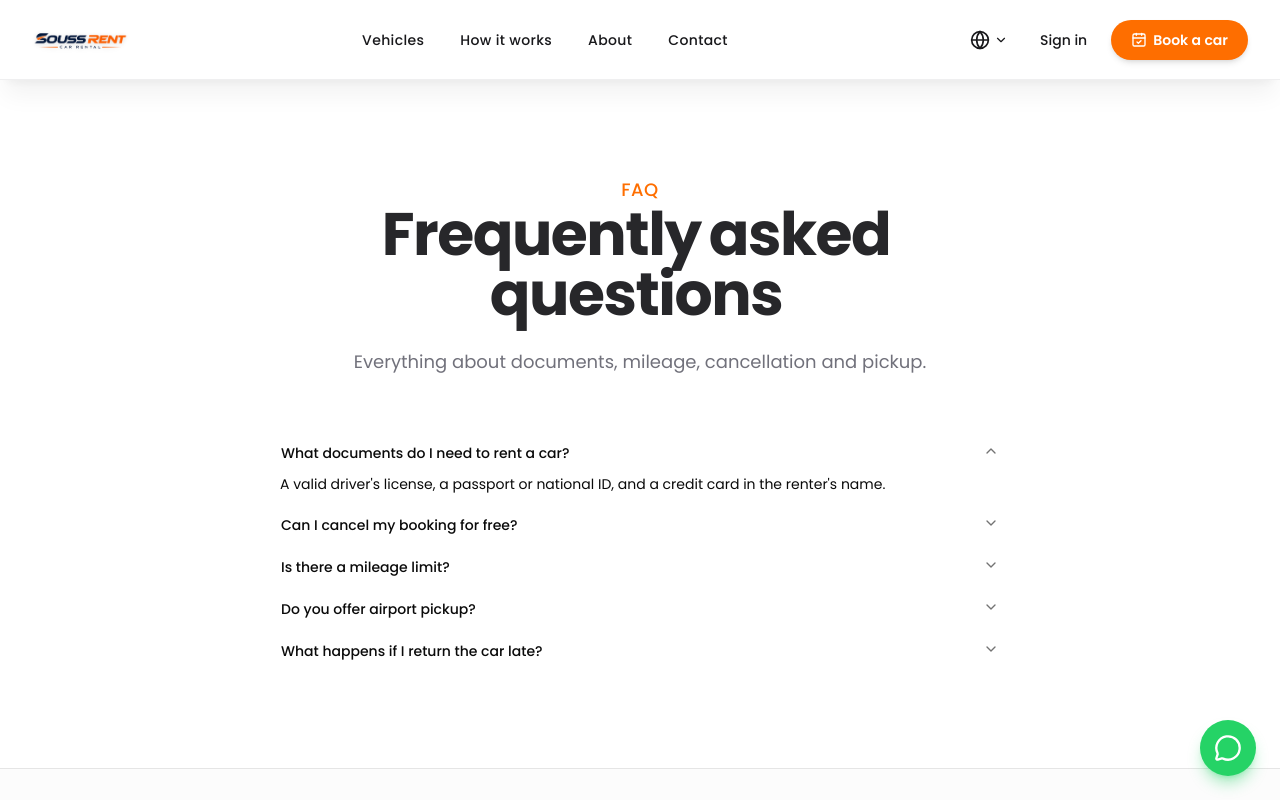
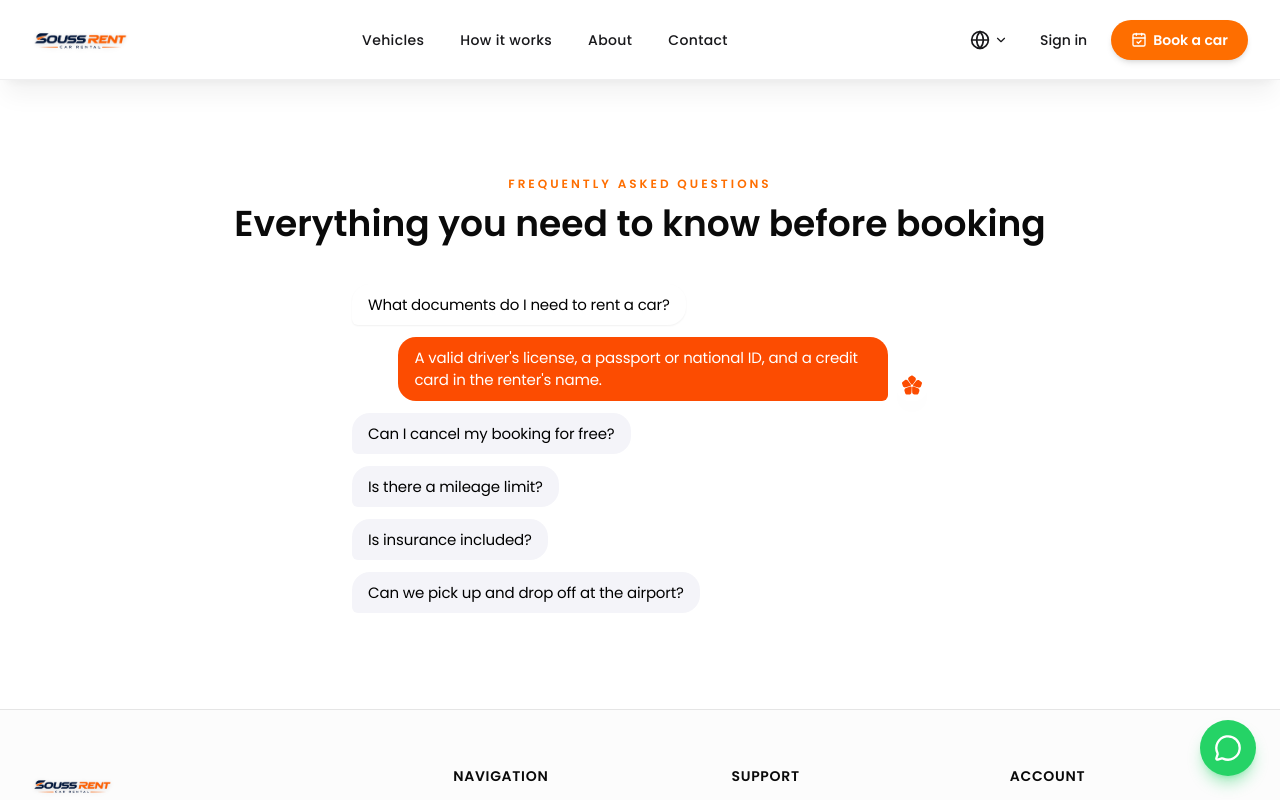
Before and after one commit to yousefeltrach/LuxCar, a Next.js app: page /faq in a window 1280 px wide. Both pictures are taken after a click on the button "What documents do I need to rent a car?". Shown: the top 800 px of the page. Built offline with nearby package versions, Linux system fonts and the light colour scheme.

Commit message:
Refactor FAQ components to use FaqSection, update branding references, and improve layout across multiple pages

```diff
--- a/app/about/page.tsx
+++ b/app/about/page.tsx
@@ -109,7 +109,7 @@ export default function AboutPage() {
               <div className="relative aspect-4/3 overflow-hidden rounded-3xl">
                 <Image
                   src="/images/herobackground-v2.png"
-                  alt="Yazkech Rental fleet in Marrakech"
+                  alt="Souss Rental fleet"
                   fill
                   sizes="(min-width: 1024px) 50vw, 100vw"
                   className="object-cover"
--- a/app/blog/page.tsx
+++ b/app/blog/page.tsx
@@ -71,7 +71,7 @@ export default function BlogPage() {
               Travel &amp; Car Rental Guide
             </p>
             <h1 className="mt-4 font-display text-4xl font-semibold leading-tight sm:text-5xl">
-              Le blog Yazkech Rental
+              Le blog Souss Rental
             </h1>
             <p className="mx-auto mt-4 max-w-2xl text-white/80">
               Conseils, guides et inspirations pour découvrir Marrakech et le
--- a/app/cars/[id]/page.tsx
+++ b/app/cars/[id]/page.tsx
@@ -3,7 +3,7 @@ import { notFound } from "next/navigation";
 import { ArrowLeft, Heart, ChevronRight, MapPin } from "lucide-react";
 import { cars } from "@/types/carsRent";
 
-const CDN = "https://api.yazkechrental.com/uploads/cars";
+const CDN = "https://api.soussrental.com/uploads/cars";
 const IMAGE_ROOT = "/cars/";
 
 const IMAGE_MAP: Record<string, string[]> = {
--- a/app/faq/page.tsx
+++ b/app/faq/page.tsx
@@ -1,8 +1,5 @@
-
-
 import { Footer, Header, MobileNav, WhatsAppFloat } from "@/components/site";
-
-import FrequentlyAskedQuestions from "@/components/ui/faq";
+import FaqSection from "@/components/ui/faq";
 
 export default function FAQPage() {
   return (
@@ -11,7 +8,7 @@ export default function FAQPage() {
       <MobileNav />
       <WhatsAppFloat />
       <main className="flex-1 pt-16 md:pt-20">
-        <FrequentlyAskedQuestions />
+        <FaqSection />
       </main>
       <Footer />
     </>
--- a/components/ui/faq.tsx
+++ b/components/ui/faq.tsx
@@ -1,134 +1,262 @@
 "use client";
 
-import { motion } from "motion/react";
+import { Fragment, useId, useState } from "react";
+import type {
+  ComponentProps,
+  CSSProperties,
+  KeyboardEvent,
+  ReactNode,
+} from "react";
+import {
+  AnimatePresence,
+  motion,
+  useReducedMotion,
+  type Transition,
+} from "motion/react";
 import { cn } from "@/lib/utils";
-import {
-  Accordion,
-  AccordionItem,
-  AccordionTrigger,
-  AccordionContent,
-} from "@/components/ui/accordion";
+import { Reveal } from "./Reveal";
 
-interface FAQItem {
+const SEND: Transition = { type: "spring", visualDuration: 0.42, bounce: 0.28 };
+const SHIFT: Transition = { type: "spring", visualDuration: 0.4, bounce: 0.1 };
+const LEAVE: Transition = { duration: 0.16, ease: [0.4, 0, 1, 1] };
+const INSTANT: Transition = { duration: 0 };
+
+const QUESTION = '[data-slot="faq-question"]';
+const KEY_STEPS: Record<string, (index: number, last: number) => number> = {
+  ArrowDown: (index) => index + 1,
+  ArrowUp: (index) => index - 1,
+  Home: () => 0,
+  End: (_, last) => last,
+};
+
+export type FaqItem = {
+  id: string;
   question: string;
-  answer: string;
-}
+  answer: ReactNode;
+};
 
-interface FrequentlyAskedQuestionsProps {
-  title?: string;
-  description?: string;
-  data?: FAQItem[];
-  className?: string;
-  supportEmail?: string;
-}
-
-const defaultFAQs: FAQItem[] = [
+export const homeFaqs: FaqItem[] = [
   {
+    id: "docs",
     question: "What documents do I need to rent a car?",
     answer:
       "A valid driver's license, a passport or national ID, and a credit card in the renter's name.",
   },
   {
+    id: "cancel",
     question: "Can I cancel my booking for free?",
     answer:
       "Yes, bookings can be cancelled free of charge up to 48 hours before pickup.",
   },
   {
+    id: "mileage",
     question: "Is there a mileage limit?",
     answer:
       "Most vehicles include unlimited mileage; check the car's detail page for specifics.",
   },
   {
-    question: "Do you offer airport pickup?",
+    id: "insurance",
+    question: "Is insurance included?",
     answer:
-      "Yes, all our locations include an airport branch for pickup and drop-off.",
+      "All our rentals include comprehensive insurance, with no surprises at key handover.",
   },
   {
-    question: "What happens if I return the car late?",
-    answer:
-      "A fee of 100 MAD per hour will be charged for late returns. This is to ensure that the vehicle is returned on time and in good condition.",
+    id: "airport",
+    question: "Can we pick up and drop off at the airport?",
+    answer: "Yes, we handle pickup and drop-off directly at airport.",
   },
 ];
 
-export default function FrequentlyAskedQuestions({
-  title = "Frequently asked questions",
-  description = " Everything about documents, mileage, cancellation and pickup.",
-  data = defaultFAQs,
+function RareMark() {
+  return (
+    <svg viewBox="0 0 263 252" fill="currentColor" className="size-5">
+      <path d="M155.726 142.646C146.149 139.871 142.461 128.258 148.681 120.466L187.804 71.4521C197.894 58.8118 216.188 56.4448 229.162 66.1009L255.614 85.7874C261.744 90.3494 264.325 98.2844 262.053 105.58L251.408 139.759C246.55 155.357 230.105 164.2 214.415 159.653L155.726 142.646Z" />
+      <path d="M143.404 115.886C137.806 124.137 125.622 124.056 120.132 115.732L85.6075 63.3779C76.7038 49.876 80.1057 31.7465 93.2985 22.3909L120.196 3.31712C126.428 -1.1029 134.773 -1.10601 141.009 3.30938L170.226 23.9958C183.559 33.4357 186.888 51.808 177.715 65.3256L143.404 115.886Z" />
+      <path d="M115.051 118.12C121.167 125.995 117.326 137.557 107.713 140.206L47.2524 156.862C31.6599 161.158 15.4689 152.32 10.648 136.882L0.819439 105.408C-1.45817 98.1138 1.11742 90.1769 7.2438 85.6103L35.9463 64.2156C49.0442 54.4526 67.546 56.964 77.5674 69.8653L115.051 118.12Z" />
+      <path d="M109.654 146.532C119.096 143.328 128.766 150.741 128.123 160.691L124.084 223.274C123.043 239.413 109.394 251.822 93.2286 251.327L60.2704 250.318C52.6329 250.085 45.9754 245.054 43.6643 237.771L32.8367 203.649C27.8957 188.078 36.3217 171.416 51.7915 166.166L109.654 146.532Z" />
+      <path d="M133.079 159.806C132.95 149.836 142.988 142.93 152.253 146.616L210.525 169.796C225.553 175.774 233.137 192.589 227.67 207.811L216.526 238.844C213.944 246.035 207.102 250.813 199.461 250.76L163.663 250.513C147.327 250.401 134.085 237.238 133.872 220.903L133.079 159.806Z" />
+    </svg>
+  );
+}
+
+type BubbleProps = {
+  item: FaqItem;
+  ids: { question: string; answer: string };
+  open: boolean;
+  openId: string | null;
+  reduced: boolean;
+};
+
+function Question({
+  item,
+  ids,
+  open,
+  openId,
+  reduced,
+  onToggle,
+}: BubbleProps & { onToggle: () => void }) {
+  return (
+    <motion.button
+      id={ids.question}
+      type="button"
+      data-slot="faq-question"
+      aria-expanded={open}
+      aria-controls={open ? ids.answer : undefined}
+      onClick={onToggle}
+      // every bubble re-measures when any answer opens, so the ones below slide
+      layout="position"
+      layoutDependency={openId}
+      transition={reduced ? INSTANT : SHIFT}
+      whileTap={reduced ? undefined : { scale: 0.97 }}
+      className={cn(
+        "max-w-[85%] cursor-pointer self-start rounded-[18px] rounded-bl-[6px] px-4 py-2.5 text-left text-[15px] leading-[1.4] tracking-[-0.01em] text-black transition-colors duration-200 focus-visible:outline-none focus-visible:ring-2 focus-visible:ring-[#868593]/50 dark:text-white",
+        open
+          ? "bg-white shadow-[0_1px_2px_rgba(0,0,0,0.06)] dark:bg-[#333333] dark:shadow-none"
+          : "bg-[#F4F4F9] dark:bg-[#262626]",
+      )}
+    >
+      {item.question}
+    </motion.button>
+  );
+}
+
+function Answer({
+  item,
+  ids,
+  open,
+  openId,
+  reduced,
+  avatar,
+}: BubbleProps & { avatar: ReactNode }) {
+  return (
+    <AnimatePresence mode="popLayout" initial={false}>
+      {open && (
+        <motion.div
+          key="answer"
+          data-slot="faq-answer"
+          layout="position"
+          layoutDependency={openId}
+          initial={{ opacity: 0, scale: 0.6, y: 12 }}
+          animate={{ opacity: 1, scale: 1, y: 0 }}
+          exit={{
+            opacity: 0,
+            scale: 0.9,
+            transition: reduced ? INSTANT : LEAVE,
+          }}
+          transition={reduced ? INSTANT : SEND}
+          style={{ originX: 1, originY: 1 }}
+          className="flex items-end justify-end gap-2"
+        >
+          <div
+            id={ids.answer}
+            role="region"
+            aria-labelledby={ids.question}
+            className="max-w-[85%] rounded-[18px] rounded-br-[6px] bg-[var(--faq-accent)] px-4 py-2.5 text-[15px] leading-[1.45] tracking-[-0.01em] text-white"
+          >
+            {item.answer}
+          </div>
+          {avatar != null && (
+            <span
+              aria-hidden
+              className="flex size-8 shrink-0 items-center justify-center overflow-hidden rounded-full bg-white/60 text-[var(--faq-accent)] shadow-[0_12px_32px_-12px_rgba(0,0,0,0.15)] backdrop-blur-2xl backdrop-saturate-150 dark:bg-white/[0.07] dark:shadow-[0_12px_32px_-12px_rgba(0,0,0,0.5)] [&>img]:size-full [&>img]:object-cover"
+            >
+              {avatar}
+            </span>
+          )}
+        </motion.div>
+      )}
+    </AnimatePresence>
+  );
+}
+
+export type FaqProps = Omit<ComponentProps<"div">, "defaultValue"> & {
+  items?: FaqItem[];
+  value?: string | null;
+  defaultValue?: string | null;
+  onValueChange?: (value: string | null) => void;
+  accent?: string;
+  avatar?: ReactNode;
+};
+
+export function FaqSection({
+  items = homeFaqs,
+  value,
+  defaultValue = null,
+  onValueChange,
+  accent = "#FC4C01",
+  avatar = <RareMark />,
   className,
-  // supportEmail = "support@example.com",
-}: FrequentlyAskedQuestionsProps) {
-  const words = title.split(" ");
+  style,
+  ...props
+}: FaqProps) {
+  const reduced = useReducedMotion() ?? false;
+  const uid = useId();
+  const [own, setOwn] = useState(defaultValue);
+  const openId = value === undefined ? own : value;
+
+  const toggle = (id: string) => {
+    const next = openId === id ? null : id;
+    if (value === undefined) setOwn(next);
+    onValueChange?.(next);
+  };
+
+  const onKeyDown = (event: KeyboardEvent<HTMLDivElement>) => {
+    const step = KEY_STEPS[event.key];
+    const target = event.target as HTMLElement;
+    if (!step || !target.matches(QUESTION)) return;
+
+    const questions = [
+      ...event.currentTarget.querySelectorAll<HTMLElement>(QUESTION),
+    ];
+    const next = step(questions.indexOf(target), questions.length - 1);
+    event.preventDefault();
+    questions[(next + questions.length) % questions.length]?.focus();
+  };
 
   return (
-    <section className={cn("relative w-full overflow-hidden py-24", className)}>
-      <div className="mx-auto max-w-3xl px-6">
-        <p className="text-lg text-center font-medium uppercase tracking-wide text-primary">
-                FAQ
-              </p>
-        <h1 className="relative z-10 mx-auto max-w-4xl text-center text-3xl font-bold tracking-tight text-zinc-800 md:text-5xl lg:text-6xl dark:text-zinc-100">
-          {words.map((word, index) => (
-            <motion.span
-              key={`${word}-${index}`}
-              initial={{ opacity: 0, filter: "blur(6px)", y: 12 }}
-              whileInView={{ opacity: 1, filter: "blur(0px)", y: 0 }}
-              viewport={{ once: true }}
-              transition={{
-                duration: 0.4,
-                delay: index * 0.08,
-                ease: "easeInOut",
-              }}
-              className="mr-2 inline-block"
-            >
-              {word}
-            </motion.span>
-          ))}
-        </h1>
+    <section className="py-16 sm:py-24">
+      <div className="mx-auto flex max-w-7xl flex-col items-center px-4 md:px-6 lg:px-8">
+      <Reveal>
+        <p className="text-center text-xs font-semibold uppercase tracking-[0.25em] text-primary">
+          Frequently asked questions
+        </p>
+        <h2 className="mt-3 mb-10 text-center font-display text-3xl font-semibold sm:text-4xl">
+          Everything you need to know before booking
+        </h2>
+      </Reveal>
+      <div
+        data-slot="faq"
+        onKeyDown={onKeyDown}
+        style={{ "--faq-accent": accent, ...style } as CSSProperties}
+        className={cn(
+          "relative flex w-full max-w-xl flex-col gap-3",
+          className,
+        )}
+        {...props}
+      >
+        {items.map((item) => {
+          const bubble = {
+            item,
+            ids: {
+              question: `${uid}-${item.id}-question`,
+              answer: `${uid}-${item.id}-answer`,
+            },
+            open: openId === item.id,
+            openId,
+            reduced,
+          };
 
-        <motion.p
-          initial={{ opacity: 0 }}
-          whileInView={{ opacity: 1 }}
-          viewport={{ once: true }}
-          transition={{ duration: 0.5, delay: 0.4 }}
-          className="relative z-10 mx-auto mt-6 max-w-2xl text-center text-base text-zinc-500 dark:text-zinc-400 md:text-lg"
-        >
-          {description}{" "}
-          {/* <a
-            href={`mailto:${supportEmail}`}
-            className="text-primary underline underline-offset-4 hover:opacity-80 transition-opacity"
-          >
-            {supportEmail}
-          </a> */}
-        </motion.p>
-
-        <motion.div
-          initial={{ opacity: 0, y: 20 }}
-          whileInView={{ opacity: 1, y: 0 }}
-          viewport={{ once: true }}
-          transition={{ duration: 0.5, delay: 0.5 }}
-          className="mt-14"
-        >
-          <Accordion type="single" collapsible className="w-full">
-            {data.map((item, index) => (
-              <motion.div
-                key={`faq-${index}`}
-                initial={{ opacity: 0, y: 10 }}
-                whileInView={{ opacity: 1, y: 0 }}
-                viewport={{ once: true }}
-                transition={{
-                  duration: 0.35,
-                  delay: 0.5 + index * 0.07,
-                  ease: "easeOut",
-                }}
-              >
-                <AccordionItem value={`item-${index}`}>
-                  <AccordionTrigger>{item.question}</AccordionTrigger>
-                  <AccordionContent>{item.answer}</AccordionContent>
-                </AccordionItem>
-              </motion.div>
-            ))}
-          </Accordion>
-        </motion.div>
+          return (
+            <Fragment key={item.id}>
+              <Question {...bubble} onToggle={() => toggle(item.id)} />
+              <Answer {...bubble} avatar={avatar} />
+            </Fragment>
+          );
+        })}
+      </div>
       </div>
     </section>
   );
 }
+
+export default FaqSection;
```
Also changed, not shown: app/page.tsx (+4 -7 lines).
